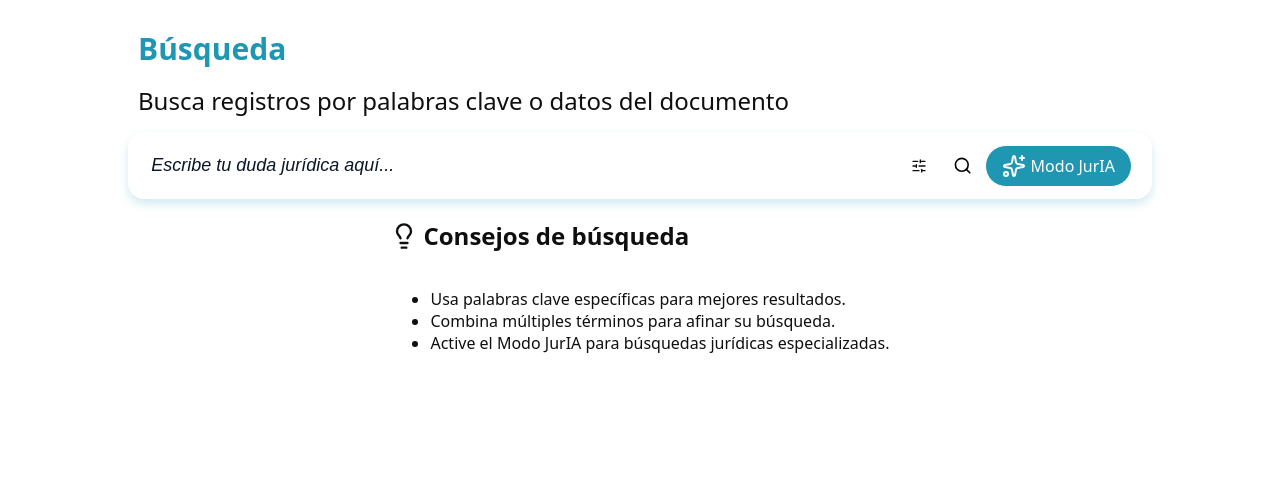
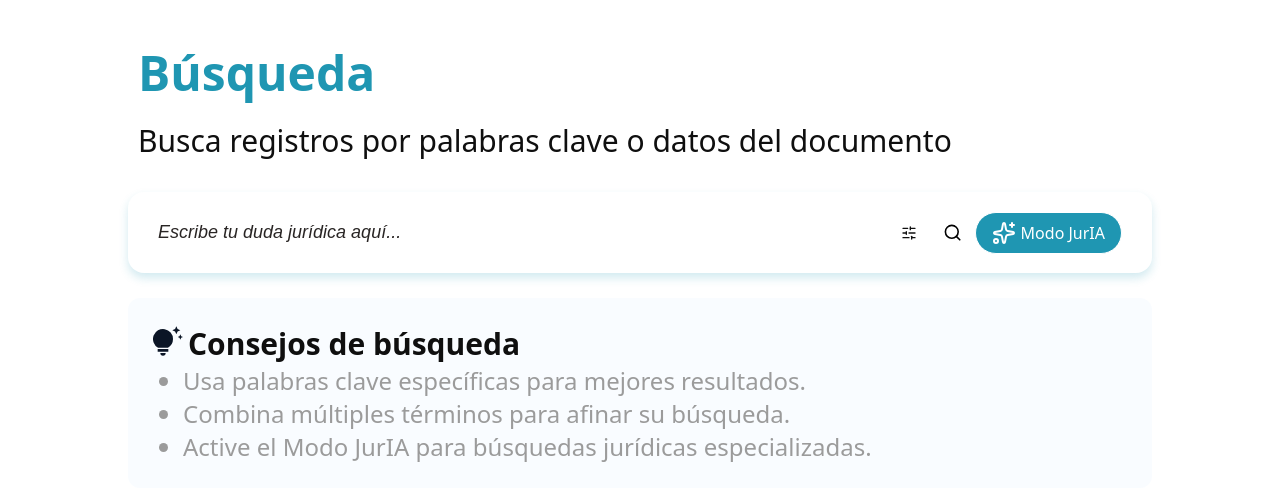
Before and after one commit to DGZamudio/Buscador_Elastic_Embebible, a React (Vite) app: page / in a window 1280 px wide. Shown: the top 500 px of the page. Built offline with nearby package versions, Linux system fonts and the light colour scheme; no server answers.

Commit message:
Diseño de maria implementado

```diff
--- a/src/App.tsx
+++ b/src/App.tsx
@@ -15,7 +15,7 @@ import FilterNumber from "./components/search/FilterNumber";
 import FragmentedFilters from "./components/search/FragmentedFiltersPanel";
 import ResultsWindowModal from "./components/search/ResultsWindowModal";
 import FilterSelect from "./components/search/FilterSelect";
-import { Lightbulb } from "lucide-react";
+import { Sparkles } from "lucide-react";
 
 export default function Buscador() {
   const {
@@ -73,6 +73,13 @@ export default function Buscador() {
                     visibleJurIaButton={!resultsOpen}
                 />
 
+                <div className="contenedor-boton-modo-jur-ia contenedor-boton-modo-jur-ia-mobile">
+                    <a className="boton-modo-jur-ia" href="https://www.juria.co" target="_blank">
+                        <Sparkles />
+                        Modo JurIA
+                    </a>
+                </div>
+
                 <Typing visible={isTyping && !resultsOpen} />
 
                 <Loader visible={!isTyping && loading}/>
@@ -80,8 +87,11 @@ export default function Buscador() {
                 <NoResults variant="sugerencia" visible={!isTyping && !loading && query.length > 0 && results.length == 0} />
 
                 <div className="contenedor-consejos-busqueda">
-                    <div className="titulo-conejos-busqueda">
-                        <Lightbulb size="1.75rem" />
+                    <div className="contenedor-contenido-consejos-busqueda">
+                        <div className="titulo-consejos-busqueda">
+                            <div className="titulo-consejos-busqueda-imagen">
+                                <img src="/lightbulb.svg" alt="" />
+                            </div>
                             <h2>
                                 Consejos de búsqueda
                             </h2>
@@ -91,6 +101,7 @@ export default function Buscador() {
                             <li>Combina múltiples términos para afinar su búsqueda.</li>
                             <li>Active el Modo JurIA para búsquedas jurídicas especializadas.</li>
                         </ul>
+                    </div>
                 </div>
 
                 <div className="panel-resultados-flotante">
@@ -171,7 +182,7 @@ export default function Buscador() {
                             ...prev,
                             title: undefined
                         }))}
-                        label="Debe contener esto en el titulo:"
+                        label="Debe contener esto en el título:"
                         placeholder="Ej: Resolución del 2008"
                     />
                     <FilterText
@@ -185,7 +196,7 @@ export default function Buscador() {
                             phrase: undefined
                         }))}
                         label="Debe contener esta frase:"
-                        placeholder="Ingrese la frase"
+                        placeholder="Ingrese la frase..."
                     />
                     <FilterText
                         value={filters.not_include?.join(" ") ?? ""}
@@ -197,7 +208,7 @@ export default function Buscador() {
                             ...prev,
                             not_include: undefined
                         }))}
-                        label="NO debe contener estas palabras:"
+                        label="NO Debe contener estas palabras:"
                         placeholder="Separa las palabras con espacios"
                     />
                     <FilterText
@@ -238,8 +249,7 @@ export default function Buscador() {
                                 ...prev,
                                 document_type: undefined
                             }))}
-                            label="Define el tipo de documento:"
-                            placeholder="Ej: Leyes"
+                            label="Define el tipo de documento"
                         />
                         <FilterSelect
                             value={filters?.entity}
@@ -252,8 +262,7 @@ export default function Buscador() {
                                 ...prev,
                                 entity: undefined
                             }))}
-                            label="Escribe la entidad que remite el documento:"
-                            placeholder="Ej: Procuraduría General de la Nación"
+                            label="Entidad que remite el documento"
                         />
                     </div>
                     <div className="fila-filtros">
@@ -273,8 +282,7 @@ export default function Buscador() {
                                     query: undefined
                                 }
                             }))}
-                            label="Estas palabras deben estan cerca:"
-                            placeholder="Ej: Ley resolución consejo"
+                            label="Estas palabras deben estan cerca"
                         />
                         <FilterNumber
                             value={filters.proximity?.distance}
@@ -285,8 +293,7 @@ export default function Buscador() {
                                     distance: numero
                                 }
                             }))}
-                            label="Distancia entre las palabras cercanas:"
-                            placeholder="Por defecto 8"
+                            label="Distancia entre las palabras"
                         />
                     </div>
                     <FilterYears
--- a/src/components/search/FilterNumber.tsx
+++ b/src/components/search/FilterNumber.tsx
@@ -17,7 +17,7 @@ function FilterNumber({
                 <input
                     value={value ?? ""}
                     onChange={(e) => onChange(e.target.value === "" ? undefined : Number(e.target.value))}
-                    placeholder={placeholder}
+                    placeholder={placeholder ?? ""}
                     className="campo-input-filtro"
                     type="number"
                 />
--- a/src/components/search/FilterSelect.tsx
+++ b/src/components/search/FilterSelect.tsx
@@ -16,7 +16,7 @@ function FilterText({
             <label className="etiqueta-campo-filtro">
                 {label}
             </label>
-            <div className="contenedor-input-casilla-numero-filtro">
+            <div className="contenedor-input-casilla-select-filtro">
                 <select onChange={(e) => onChange(e.target.value)} className="campo-select-filtro">
                     {options.map((opcion) => (
                         <option key={opcion.key} value={opcion.key}>{opcion.key}</option>
@@ -25,7 +25,7 @@ function FilterText({
                 <input
                     value={value ?? ""}
                     onChange={(e) => onChange(e.target.value)}
-                    placeholder={placeholder}
+                    placeholder={placeholder ?? ""}
                     className="campo-input-filtro"
                     type="text"
                 />
--- a/src/components/search/FilterText.tsx
+++ b/src/components/search/FilterText.tsx
@@ -19,7 +19,7 @@ function FilterText({
                 <input
                     value={value ?? ""}
                     onChange={(e) => onChange(e.target.value)}
-                    placeholder={placeholder}
+                    placeholder={placeholder ?? ""}
                     className="campo-input-filtro"
                     type="text"
                 />
--- a/src/styles/Base_Buscador_general.css
+++ b/src/styles/Base_Buscador_general.css
@@ -8,6 +8,7 @@ html {
     --container-lg: 32rem;
     --container-3xl: 48rem;
     --container-5xl: 64rem;
+    --container-4xl: 56rem;
     --container-7xl: 80rem;
 
     --letra-xs: 0.75rem;
@@ -66,6 +67,7 @@ body {
 html {
   --colorAzul: #00aeef;
   --colorAzul-claro: #2cb4e6;
+  --colorAzul-claro-escala2: #E1EDFF31;
   --colorAzul-oscuro: #0081b1;
   --colorAzul-oscuro-escala2: #1F96B2;
   --colorVino: #7a1f1f;
@@ -78,6 +80,7 @@ html {
   --colorGris-escala-2: #292524;
   --colorGris-escala-3: #46423d;
   --colorGris-escala-4: #9ca3af;
+  --colorGris-escala-5: #9B9B9B;
   --colorNegro: #000;
   --colorNegro-escala-2: #0f0f0f;
   --colorNegro-escala-3: #0B1526;
@@ -120,25 +123,30 @@ html {
   --colorBackgroundBotonModoIaHover: var(--colorAzul-oscuro-escala2);
   --colorBotonModoIaHover: var(--colorBlanco);
   --colorBotonActivoModoIa: var(--colorAzul-oscuro-escala2);
+  --colorBackgroundTarjetaConsejosBusqueda: var(--colorAzul-claro-escala2);
+  --colorItemConsejoBusqueda: var(--colorGris-escala-5);
   /* -> BUSCADOR */
 
   /* FILTROS */
 
   --colorBordeFiltro: var(--colorNegro-escala-2);
+  --colorSombraFiltro: color-mix(in srgb, var(--colorAzul-oscuro-escala2) 20%, transparent);
   --colorBordeFiltroActivo: var(--colorAzul-oscuro-escala2);
 
   /* -> FILTROS */
 
   /* MODALES */
 
-  --colorBackgroundModales: var(--colorBlanco-escala-2);
+  --colorBackgroundModales: var(--colorBlanco);
+  --colorTituloModales: var(--colorAzul-oscuro-escala2);
   --colorBordesModales: color-mix(in srgb, var(--colorNegro-escala-2) 20%, transparent);
-  --colorBotonModales: var(--colorAzul);
-  --colorBotonActivoModales: var(--colorAzul-claro);
+  --colorBotonModales: var(--colorAzul-oscuro-escala2);
+  --colorBotonActivoModales: var(--colorAzul-claro-escala2);
   --colorBotonSecundarioModales: var(--colorGris-escala-4);
   --colorBotonSecundarioActivoModales: var(--colorNegro-escala-2);
   --colorBotonPaginacion: var(--colorBlanco-escala-3);
   --colorBotonHoverPaginacion: var(--colorGris);
+  --colorBackgroundBotonCancelarModales: var(--colorBlanco-escala-2);
 
   /* -> MODALES */
 
--- a/src/styles/Buscador.css
+++ b/src/styles/Buscador.css
@@ -8,7 +8,7 @@
 .contenedor-main {
     display: flex;
     flex-direction: column;
-    gap: 8;
+    gap: 1rem;
     align-items: center;
     width: 100%;
 }
@@ -26,12 +26,12 @@
 
 .titulo-buscador {
   color: var(--colorTituloBuscador);
-  font-size: var(--letra-3xl);
+  font-size: var(--letra-5xl);
   margin-bottom: 0px;
 }
 
 .descripcion-buscador {
-  font-size: var(--letra-2xl);
+  font-size: var(--letra-3xl);
   max-width: var(--container-2xl);
   text-align: center;
   font-weight: lighter;
@@ -44,6 +44,7 @@
   display: flex;
   flex-direction: column;
   align-items: center;
+  gap: 25px;
 }
 
 .panel-resultados-flotante {
@@ -99,6 +100,17 @@
   }
 }
 
+.contenedor-consejos-busqueda {
+    width: 100%;
+    max-width: var(--container-5xl);
+}
+
+.contenedor-contenido-consejos-busqueda {
+    background-color: var(--colorBackgroundTarjetaConsejosBusqueda);
+    border-radius: 12px;
+    padding: 25px;
+}
+
 /* Barra de busqueda */
 .buscador-formulario {
     display: flex;
@@ -120,8 +132,24 @@
     display: flex;
     align-items: center;
     justify-content: center;
-    margin-right: 1.25rem;
+    margin-right: 1.875rem;
 }
+
+.contenedor-boton-modo-jur-ia-mobile {
+    display: none !important;
+}
+
+@media (max-width: 556px) {
+  .contenedor-boton-modo-jur-ia {
+    display: none !important;
+  }
+  .contenedor-boton-modo-jur-ia-mobile {
+    display: flex !important;
+    margin-bottom: 10px;
+  }
+
+}
+
 
 .boton-modo-jur-ia {
     display: flex;
@@ -166,7 +194,7 @@
 .buscador-input {
     flex: 1;
     background: transparent;
-    padding: 1.45rem;
+    padding: 1.875rem;
     border: none;
     outline: none;
     font-size: var(--letra-lg);
@@ -174,7 +202,7 @@
 }
 
 .buscador-input::placeholder {
-    color: var(--colorNegro-escala-3);
+    color: var(--colorGris-escala-2);
     font-weight: lighter;
     font-style: italic;
     opacity: 1;
@@ -220,10 +248,21 @@
     transform: scale(1.25);
 }
 
-.titulo-conejos-busqueda {
+.titulo-consejos-busqueda {
     display: flex;
     align-items: center;
     gap: 5px;
+}
+
+.titulo-consejos-busqueda h2 {
+    margin: 0;
+    font-weight: bold;
+    font-size: var(--letra-3xl);
+}
+
+.titulo-consejos-busqueda-imagen img{
+    width: 30px;
+    height: 30px;
 }
 
 
@@ -256,6 +295,17 @@
 .panel-resultados-lista {
     display: flex;
     flex-direction: column;
+}
+
+.lista-consejos-busqueda {
+    color: var(--colorItemConsejoBusqueda);
+    padding-left: 30px;
+    margin: 0;
+    font-size: var(--letra-2xl);
+}
+
+.lista-consejos-busqueda  li::marker{
+    font-weight: lighter;
 }
 
 .panel-resultados-item {
```
Also changed, not shown: src/components/search/FilterYears.tsx (+15 -1 lines), src/components/search/FiltersModal.tsx (+5 -6 lines), src/styles/Componentes_Filtros.css (+35 -14 lines), src/styles/Componentes_Modales.css (+16 -18 lines), src/types/search.ts (+15 -15 lines), public/lightbulb.svg (added). Lines whose indentation alone changed are shown as unchanged.
